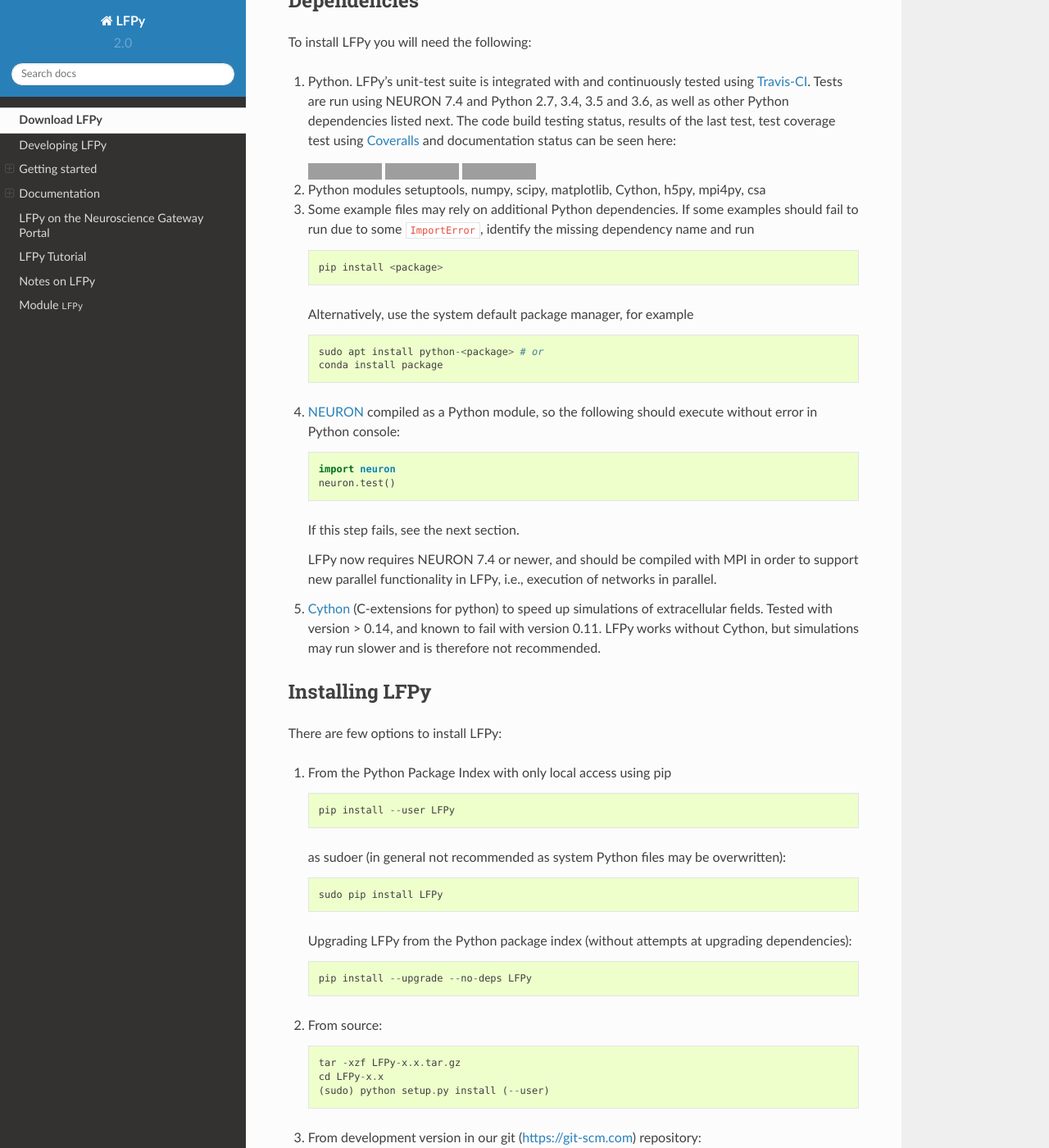
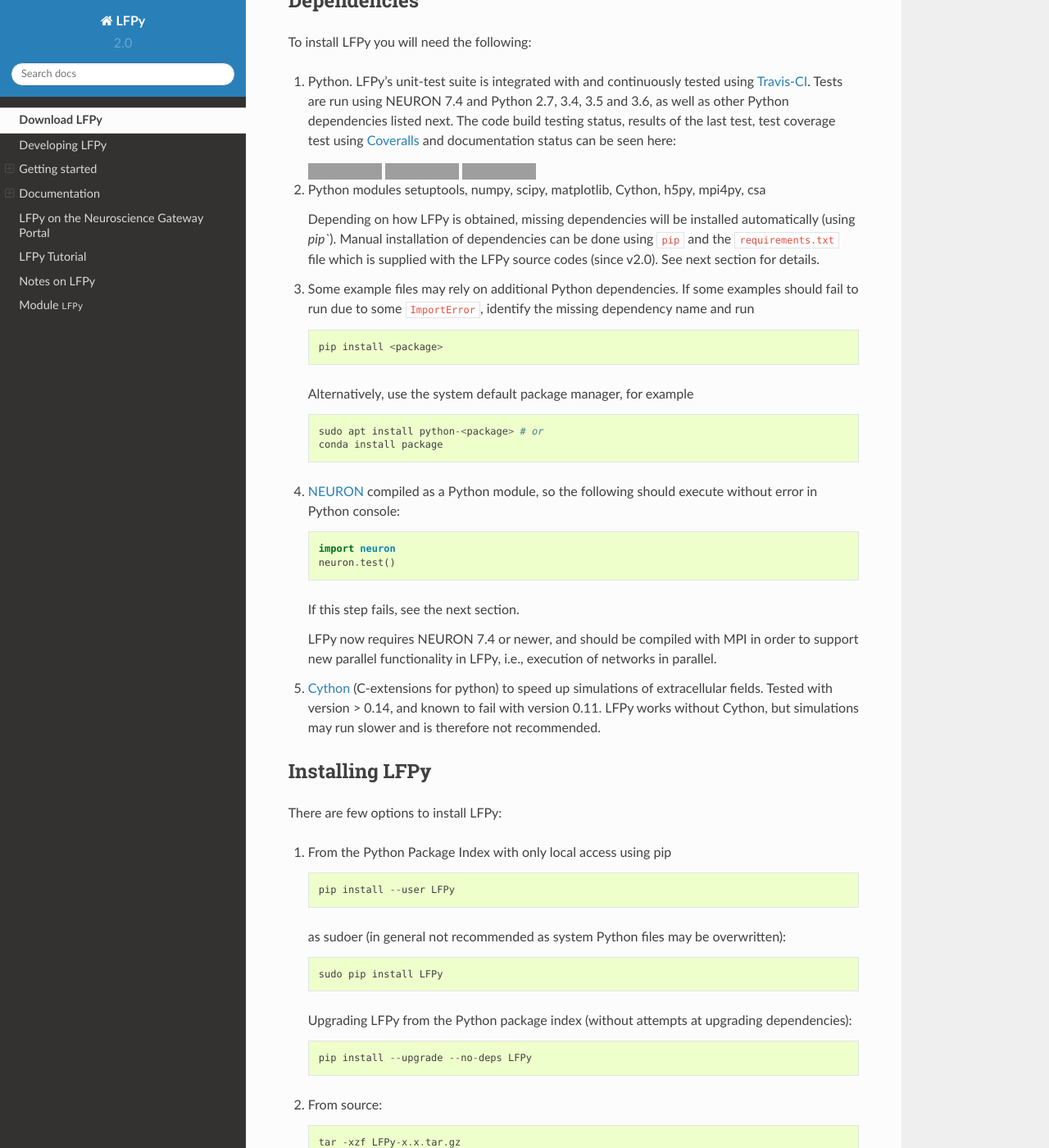
Before and after one commit to LFPy/LFPy, a Sphinx documentation site: the page built from doc/information.rst, in a window 1280 px wide and 1400 px high, scrolled down 962 px. Shown: the whole window at 82% size. Built offline with Sphinx 7.4.7 and the Read the Docs theme 2.0.0, drawn with Linux system fonts in a browser that asks for light colours; some of the changed text lies outside the part shown; grey boxes are pictures that could not be loaded.

Commit message:
added info on requirements.txt file

```diff
--- a/doc/information.rst
+++ b/doc/information.rst
@@ -59,6 +59,9 @@ To install LFPy you will need the following:
 
 2.  Python modules setuptools, numpy, scipy, matplotlib, Cython, h5py, mpi4py, csa
 
+    Depending on how LFPy is obtained, missing dependencies will be installed automatically (using `pip``). Manual installation of dependencies can be done using ``pip`` and the  ``requirements.txt`` file which is supplied with the LFPy source codes (since v2.0).
+    See next section for details.
+
 3.  Some example files may rely on additional Python dependencies. If some examples should fail to run due to some ``ImportError``, identify the missing dependency name and run
     ::
 
@@ -111,6 +114,7 @@ There are few options to install LFPy:
 
         tar -xzf LFPy-x.x.tar.gz
         cd LFPy-x.x
+        (sudo) pip install -r requirements.txt (--user) # install dependencies
         (sudo) python setup.py install (--user)
 
 
@@ -121,6 +125,7 @@ There are few options to install LFPy:
         cd LFPy
         # git tag -l # list versions
         # git checkout <tag name> # choose particular version
+        (sudo) pip install -r requirements.txt (--user) # install dependencies
         (sudo) python setup.py install (--user)
 
 
```
